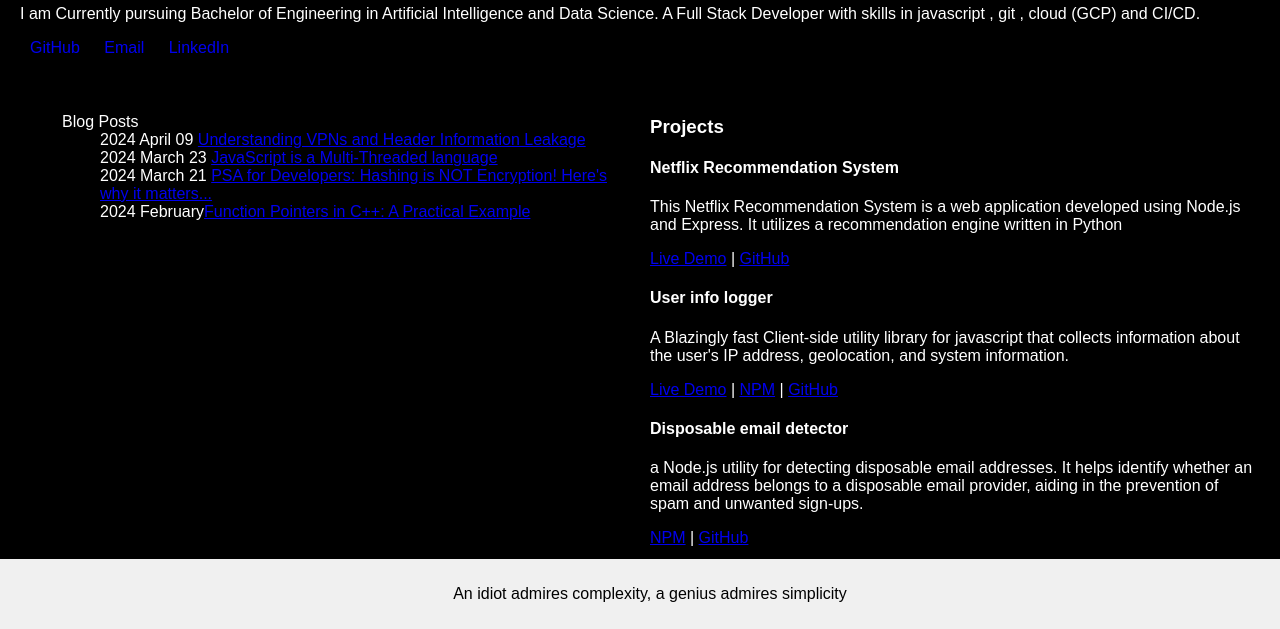
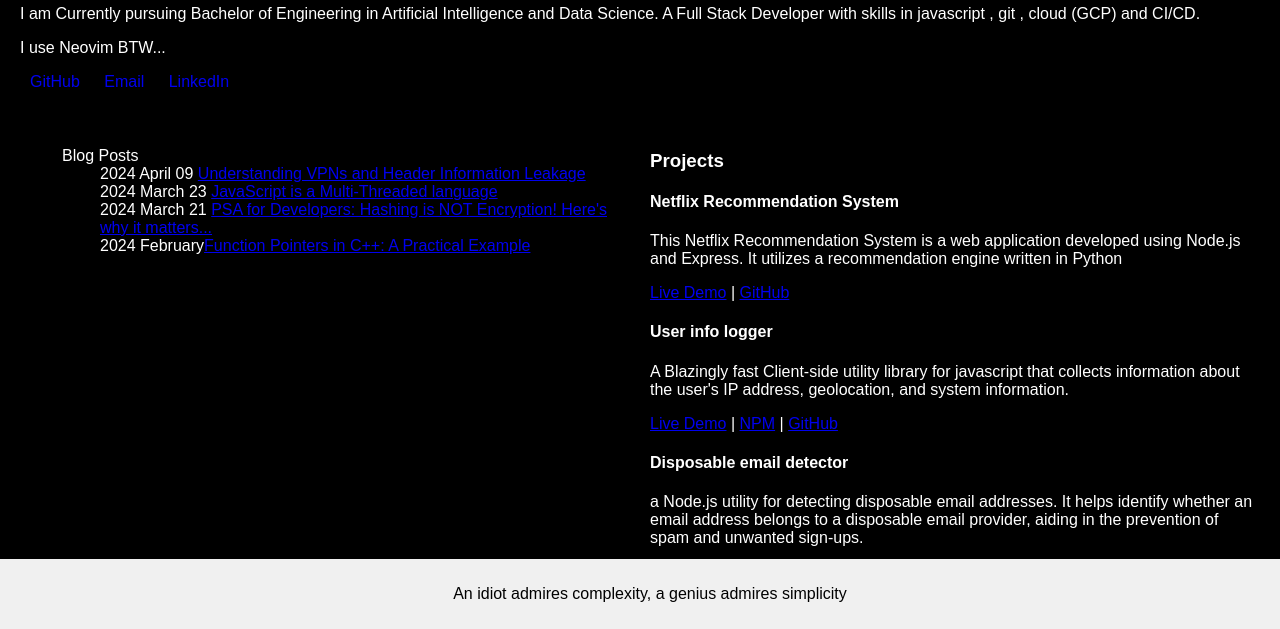
Before and after one commit to IntegerAlex/realtalkportfolio, a website: page public/index.html in a window 1280 px wide. Shown: the part 171-800 px from the top of the page. Drawn offline with Linux system fonts and the light colour scheme.

Commit message:
Update index.html

```diff
--- a/public/index.html
+++ b/public/index.html
@@ -15,6 +15,7 @@
             I am Currently pursuing Bachelor of Engineering in Artificial Intelligence and Data Science.
             A Full Stack Developer with skills in javascript , git , cloud (GCP) and CI/CD.
         </p>
+        <p>I use Neovim BTW...</p>
         <div id="social-links">
             <a href="https://github.com/IntegerAlex" target="_blank">GitHub</a>
             <a href="mailto:inquiry.akshatkotpalliwar@gmail.com" target="_blank">Email</a>
```
